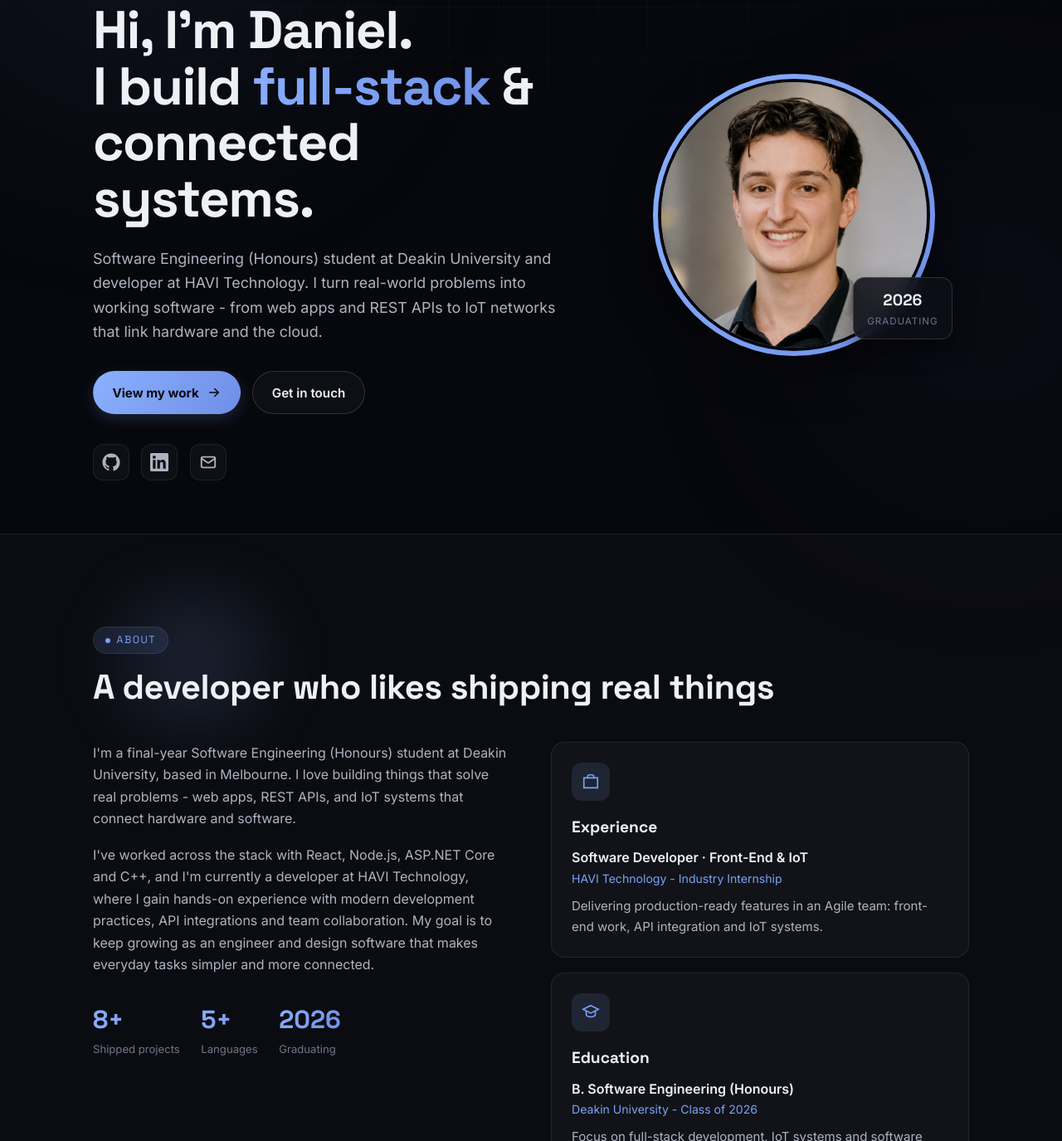
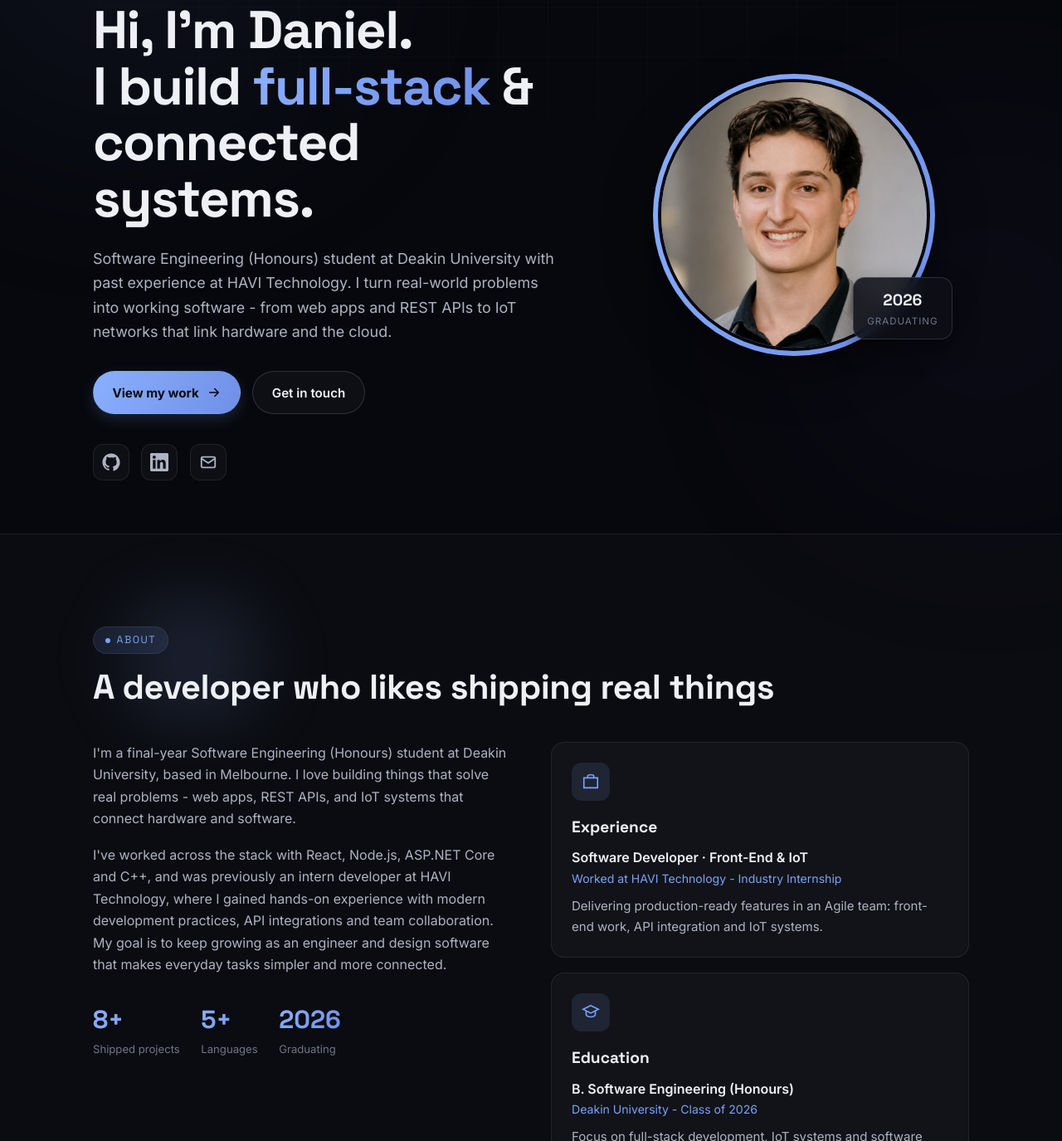
Before and after one commit to Dmatt547/Personal-Website, a website: page index.html in a window 1280 px wide. Shown: the part 172-1547 px from the top of the page at 83% size. Drawn offline with Linux system fonts and the light colour scheme.

Commit message:
Update portfolio description and experience details for clarity and accuracy

```diff
--- a/index.html
+++ b/index.html
@@ -107,7 +107,7 @@
         </h1>
 
         <p class="hero__lead">
-          Software Engineering (Honours) student at Deakin University and developer at
+          Software Engineering (Honours) student at Deakin University with past experience at
           HAVI Technology. I turn real-world problems into working software - from web
           apps and REST APIs to IoT networks that link hardware and the cloud.
         </p>
@@ -167,8 +167,8 @@
             REST APIs, and IoT systems that connect hardware and software.
           </p>
           <p>
-            I've worked across the stack with React, Node.js, ASP.NET Core and C++, and I'm
-            currently a developer at HAVI Technology, where I gain hands-on experience with
+            I've worked across the stack with React, Node.js, ASP.NET Core and C++, and was previously an
+            intern developer at HAVI Technology, where I gained hands-on experience with
             modern development practices, API integrations and team collaboration. My goal
             is to keep growing as an engineer and design software that makes everyday tasks
             simpler and more connected.
@@ -190,7 +190,7 @@
             </div>
             <h3>Experience</h3>
             <p class="info-card__role">Software Developer · Front-End &amp; IoT</p>
-            <p class="info-card__meta">HAVI Technology - Industry Internship</p>
+            <p class="info-card__meta">Worked at HAVI Technology - Industry Internship</p>
             <p>Delivering production-ready features in an Agile team: front-end work, API integration and IoT systems.</p>
           </article>
 
```
